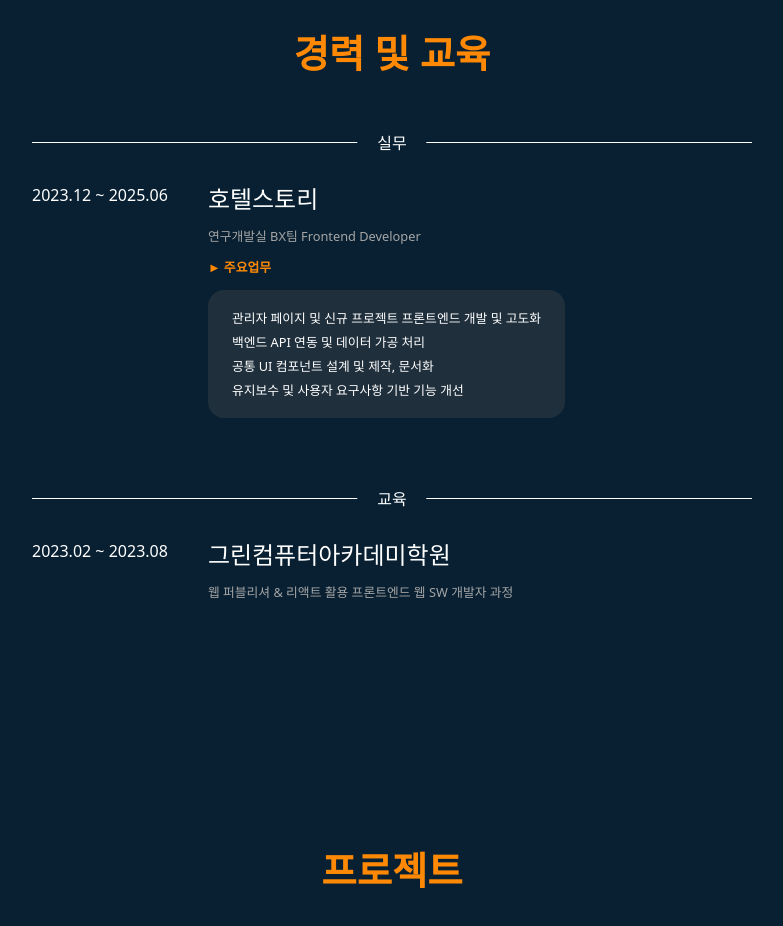
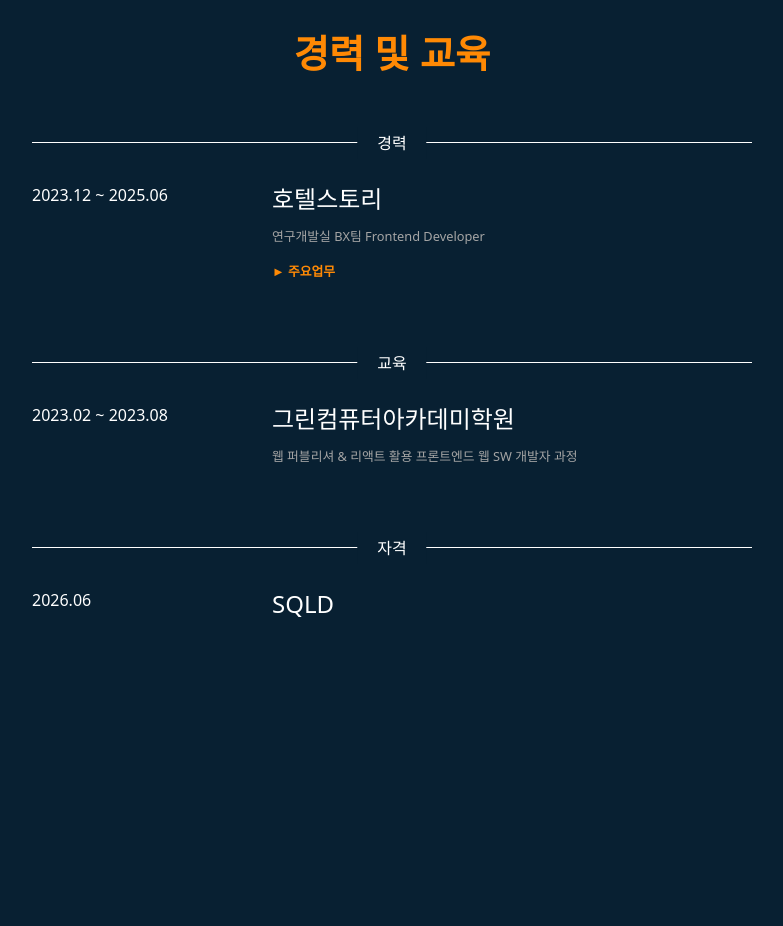
Before and after one commit to sungdongyoon/portfolio2, a Next.js app: page / in a window 1280 px wide. Shown: the part 2540-3466 px from the top of the page, without its empty margins (248-1031 px from the left). Built offline with nearby package versions, Linux system fonts and the light colour scheme.

Commit message:
커리어 구조 변경

```diff
--- /dev/null
+++ b/app/components/ProjectModal.tsx
@@ -0,0 +1,40 @@
+import React from "react";
+
+const ProjectModal = () => {
+  return (
+    <div className="w-[500px] aspect-square fixed top-1/2 left-1/2 -translate-x-1/2 -translate-y-1/2 rounded-xl bg-white text-black p-10">
+      <button className="absolute top-5 right-5 border border-black cursor-pointer">
+        x
+      </button>
+      <div>
+        <div>
+          <h3>프로젝트 제목</h3>
+          <p>프로젝트 설명</p>
+          <div>
+            <p>기간</p>
+            <p>2026.06 ~ 2026.07</p>
+          </div>
+          <div>
+            <p>기술 스택</p>
+            <div>
+              <div className="w-[10px] aspect-square bg-white"></div>
+              <div className="w-[10px] aspect-square bg-white"></div>
+              <div className="w-[10px] aspect-square bg-white"></div>
+            </div>
+          </div>
+        </div>
+        <div className="w-full border border-t border-black my-5"></div>
+        <div>
+          <p>상세 내용</p>
+          <ul>
+            <li>1. 첫번째 내용</li>
+            <li>2. 두번째 내용</li>
+            <li>3. 세번째 내용</li>
+          </ul>
+        </div>
+      </div>
+    </div>
+  );
+};
+
+export default ProjectModal;
--- a/app/constants/portfolio.ts
+++ b/app/constants/portfolio.ts
@@ -46,6 +46,10 @@ export const career: Career[] = [
   {
     id: 1,
     category: "career",
+    title: "경력",
+    content: [
+      {
+        id: "carrer1",
         period: "2023.12 ~ 2025.06",
         title: "호텔스토리",
         sub: "연구개발실 BX팀 Frontend Developer",
@@ -56,12 +60,32 @@ export const career: Career[] = [
           "유지보수 및 사용자 요구사항 기반 기능 개선",
         ],
       },
+    ],
+  },
   {
     id: 2,
     category: "education",
+    title: "교육",
+    content: [
+      {
+        id: "edu1",
         period: "2023.02 ~ 2023.08",
         title: "그린컴퓨터아카데미학원",
         sub: "웹 퍼블리셔 & 리액트 활용 프론트엔드 웹 SW 개발자 과정",
+      },
+    ],
+  },
+  {
+    id: 3,
+    category: "certificate",
+    title: "자격",
+    content: [
+      {
+        id: "certificate1",
+        period: "2026.06",
+        title: "SQLD",
+      },
+    ],
   },
 ];
 
--- a/app/page.tsx
+++ b/app/page.tsx
@@ -4,9 +4,11 @@ import { useState } from "react";
 import Badge from "./components/Badge";
 import SectionTitle from "./components/SectionTitle";
 import { career, coreValues, projects, skills } from "./constants/portfolio";
+import ProjectModal from "./components/ProjectModal";
 
 export default function Home() {
   const [isWork, setIsWork] = useState<boolean>(false);
+  const [isProject, setIsProject] = useState<boolean>(false);
 
   return (
     <main className="w-full max-w-7xl">
@@ -60,7 +62,52 @@ export default function Home() {
         <div className="w-full flex flex-col items-center justify-center">
           <SectionTitle>경력 및 교육</SectionTitle>
           <div className="w-full max-w-full md:max-w-[80%] lg:max-w-[60%]">
-            <div className="relative border-t border-white mb-20">
+            {career.map((career) => (
+              <div
+                className="relative border-t border-white mb-20"
+                key={career.id}
+              >
+                <p className="absolute bg-[#082032] py-1 px-5 -top-4 left-1/2 -translate-x-1/2">
+                  {career.title}
+                </p>
+                <ul className="pt-10 flex flex-col gap-10">
+                  {career.content.map((career) => (
+                    <li
+                      className="flex flex-col sm:flex-row gap-3 sm:gap-0"
+                      key={career.id}
+                    >
+                      <p className="text-[0.8rem] sm:text-[1rem] flex-1">
+                        {career.period}
+                      </p>
+                      <div className="flex flex-col flex-2 gap-2 sm:gap-3">
+                        <p className="text-2xl">{career.title}</p>
+                        <p className="text-[#A5A5A5] text-[0.7rem] sm:text-[0.8rem]">
+                          {career.sub}
+                        </p>
+                        {career.work && (
+                          <div>
+                            <button
+                              className="text-orange-400 font-semibold text-[0.8rem] cursor-pointer"
+                              onClick={() => setIsWork(!isWork)}
+                            >
+                              ► 주요업무
+                            </button>
+                            {isWork && (
+                              <ul className="text-[0.8rem] bg-[#555555]/30 py-4 px-6 mt-3 rounded-2xl leading-6">
+                                {career.work.map((work, idx) => (
+                                  <li key={idx}>- {work}</li>
+                                ))}
+                              </ul>
+                            )}
+                          </div>
+                        )}
+                      </div>
+                    </li>
+                  ))}
+                </ul>
+              </div>
+            ))}
+            {/* <div className="relative border-t border-white mb-20">
               <p className="absolute bg-[#082032] py-1 px-5 -top-4 left-1/2 -translate-x-1/2">
                 실무
               </p>
@@ -82,14 +129,19 @@ export default function Home() {
                         </p>
                         {career.work && (
                           <div>
-                            <p className="text-orange-400 mb-3 font-semibold text-[0.8rem]">
+                            <button
+                              className="text-orange-400 font-semibold text-[0.8rem] cursor-pointer"
+                              onClick={() => setIsWork(!isWork)}
+                            >
                               ► 주요업무
-                            </p>
-                            <ul className="text-[0.8rem] bg-[#555555]/30 py-4 px-6 rounded-2xl leading-6">
-                              {career.work.map((work, idx) => (
-                                <li key={idx}>{work}</li>
-                              ))}
-                            </ul>
+                            </button>
+                            {isWork && (
+                              <ul className="text-[0.8rem] bg-[#555555]/30 py-4 px-6 mt-3 rounded-2xl leading-6">
+                                {career.work.map((work, idx) => (
+                                  <li key={idx}>- {work}</li>
+                                ))}
+                              </ul>
+                            )}
                           </div>
                         )}
                       </div>
@@ -133,7 +185,7 @@ export default function Home() {
                     </li>
                   ))}
               </ul>
-            </div>
+            </div> */}
           </div>
         </div>
       </section>
@@ -142,7 +194,11 @@ export default function Home() {
           <SectionTitle>프로젝트</SectionTitle>
           <div className="w-full max-w-full md:max-w-[80%] lg:max-w-[60%] grid grid-cols-1 md:grid-cols-2 gap-5">
             {projects.map((el) => (
-              <div className="bg-[#555555]/30 rounded-2xl p-6" key={el.id}>
+              <div
+                className="bg-[#555555]/30 rounded-2xl p-6"
+                key={el.id}
+                onClick={() => setIsProject(true)}
+              >
                 <p className="text-[1rem] lg:text-xl">{el.title}</p>
                 <Badge size="xs" className="mt-1 mb-4 bg-red-500 text-white">
                   {el.type}
--- a/app/types/portfolio.ts
+++ b/app/types/portfolio.ts
@@ -14,10 +14,16 @@ export interface Skills {
 export interface Career {
   id: number;
   category: string;
-  period: string;
   title: string;
-  sub: string;
-  work?: string[];
+  content: [
+    {
+      id: string;
+      period: string;
+      title: string;
+      sub?: string;
+      work?: string[];
+    },
+  ];
 }
 
 export interface Project {
```
Lines whose indentation alone changed are shown as unchanged.
